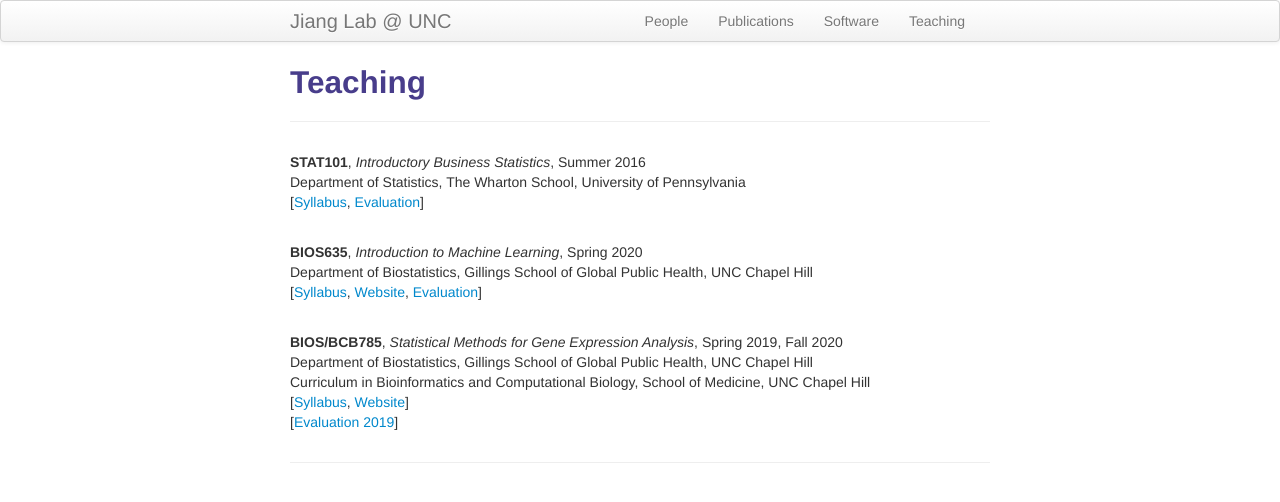
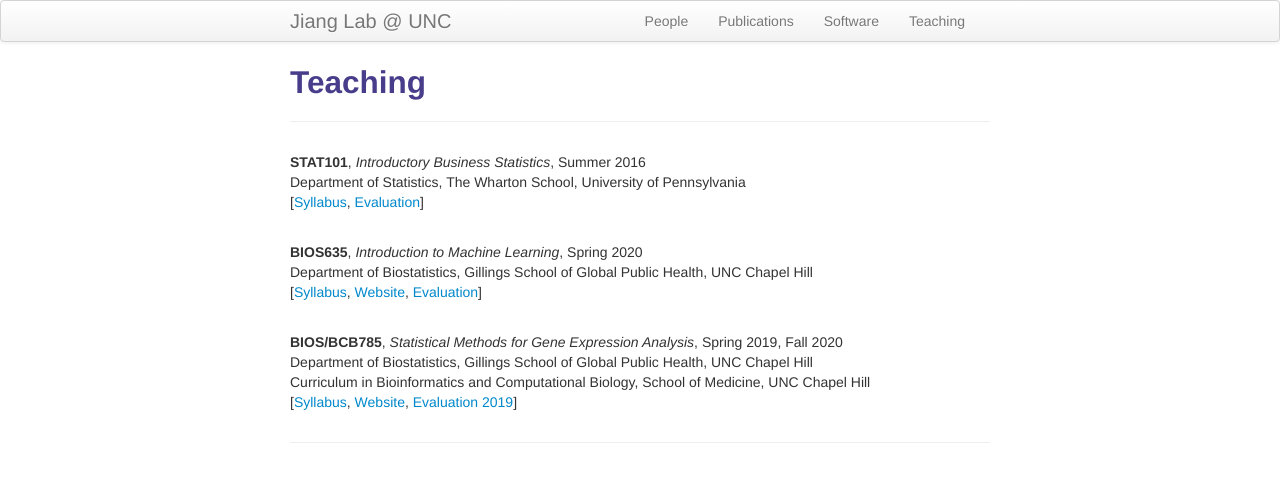
Before and after one commit to yuchaojiang/yuchaojiang.github.io, a Jekyll site: the page built from pages/teaching.md, in a window 1280 px wide. Shown: the top 502 px of the page. Built offline with Jekyll 4.4.1, drawn with Linux system fonts in a browser that asks for light colours.

Commit message:
Update teaching.md

```diff
--- a/pages/teaching.md
+++ b/pages/teaching.md
@@ -23,8 +23,7 @@ Department of Biostatistics, Gillings School of Global Public Health, UNC Chapel
 Curriculum in Bioinformatics and Computational Biology, School of Medicine, UNC Chapel Hill
 <br/>
 [<a href="https://www.dropbox.com/s/z5tqdqnqdtrma5b/BIOS785_Fall2020_Yuchao_Jiang.pdf?dl=0" title="Syllabus BIOS785">Syllabus</a>,
-	<a href="https://github.com/yuchaojiang/BIOSBCB785" title="Course Website">Website</a>]
-<br/>
-[<a href="https://www.dropbox.com/s/4dd3cntz0d2vqt9/selected_evaluation.pdf?dl=0" title="Evaluation 2019">Evaluation 2019</a>]
+	<a href="https://github.com/yuchaojiang/BIOSBCB785" title="Course Website">Website</a>,
+	<a href="https://www.dropbox.com/s/4dd3cntz0d2vqt9/selected_evaluation.pdf?dl=0" title="Evaluation 2019">Evaluation 2019</a>]
 <br/>
 </div>
```
